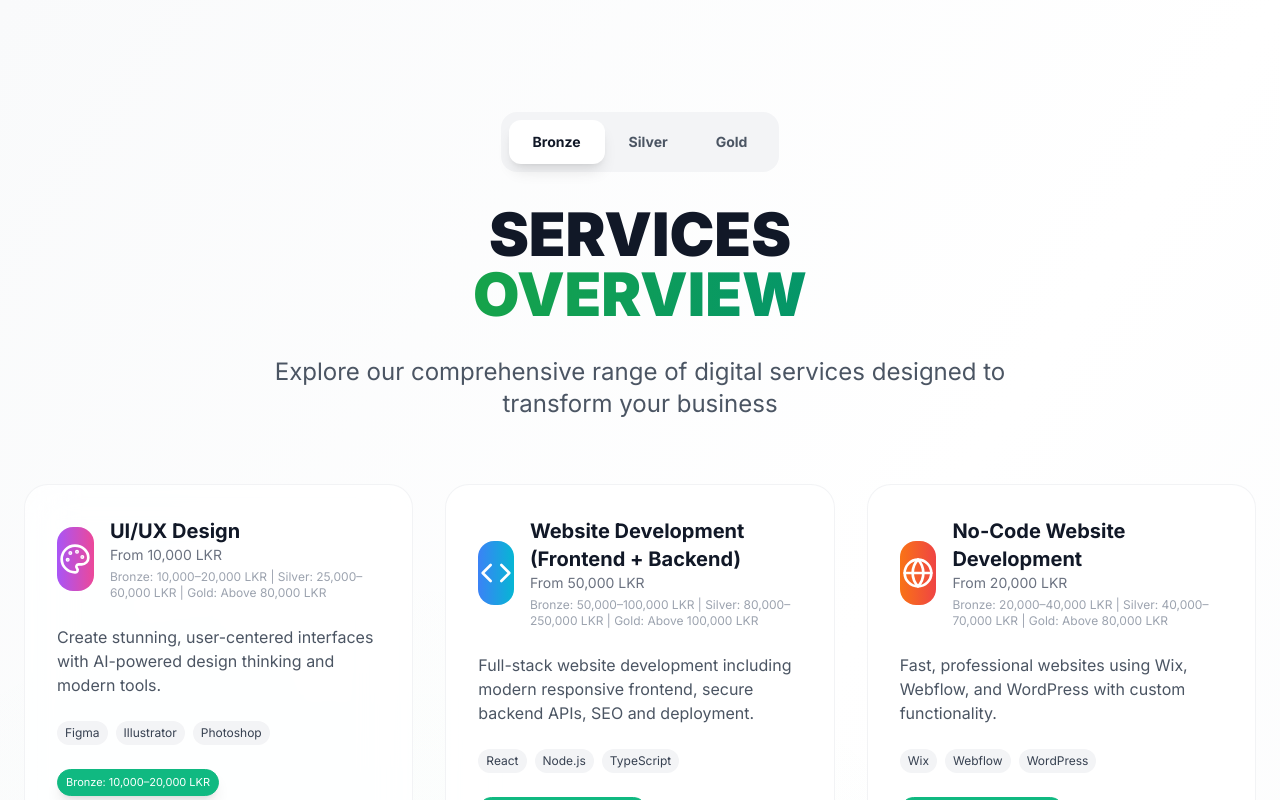
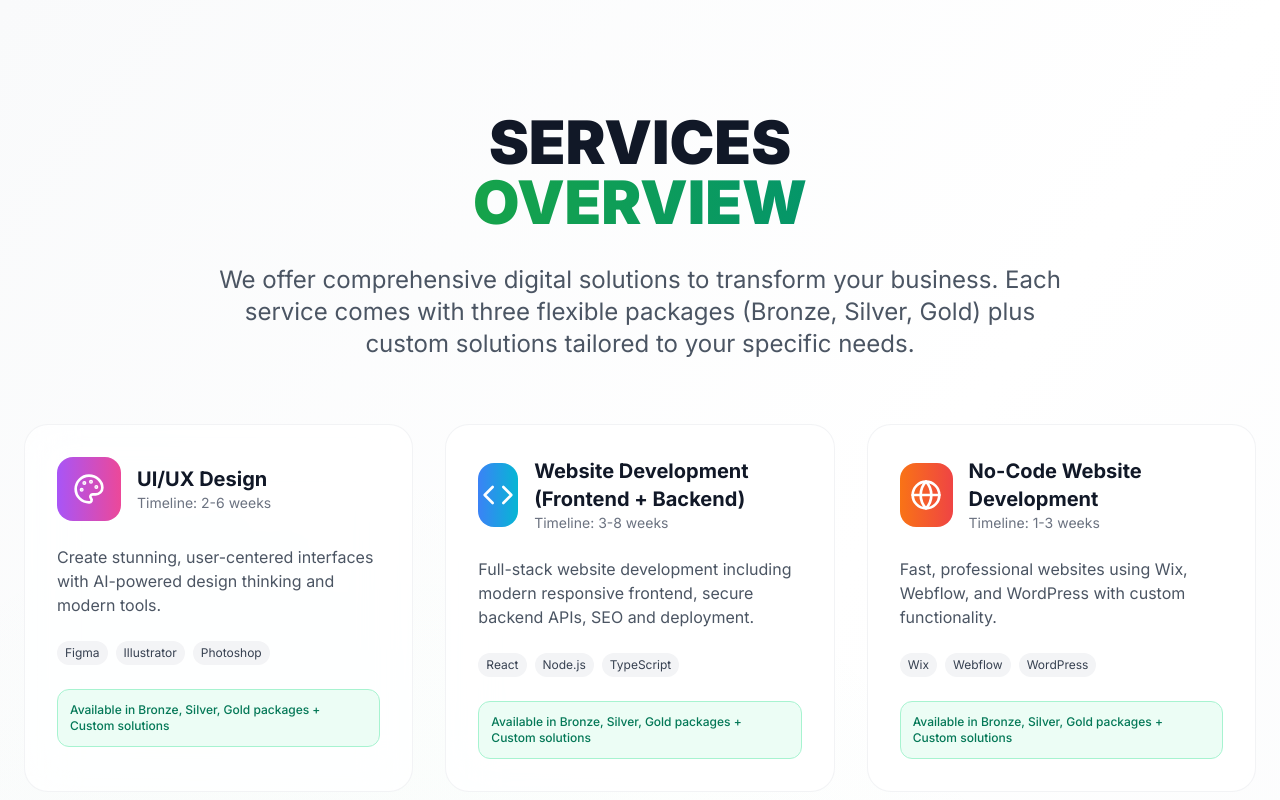
Before and after one commit to codeknox-lk/codeknox-website, a React (Vite) app: page /services in a window 1280 px wide. Shown: the part 800-1600 px from the top of the page. Built offline with nearby package versions, Linux system fonts and the light colour scheme.

Commit message:
🎨 Services Overview: Remove pricing, focus on service explanations with 3 packages + custom mention

```diff
--- a/src/pages/Services.tsx
+++ b/src/pages/Services.tsx
@@ -127,30 +127,6 @@ const Services: React.FC = () => {
             viewport={{ once: true }}
             className="text-center mb-12 sm:mb-16"
           >
-            {/* Tier Selector */}
-            <motion.div
-              initial={{ opacity: 0, y: 20 }}
-              whileInView={{ opacity: 1, y: 0 }}
-              transition={{ duration: 0.6, delay: 0.2 }}
-              viewport={{ once: true }}
-              className="mb-8"
-            >
-              <div className="inline-flex bg-gray-100 rounded-2xl p-2">
-                {(['bronze', 'silver', 'gold'] as const).map((tier) => (
-                  <button
-                    key={tier}
-                    onClick={() => setSelectedTier(tier)}
-                    className={`px-6 py-3 rounded-xl font-bold text-sm transition-all duration-300 ${
-                      selectedTier === tier
-                        ? 'bg-white text-gray-900 shadow-lg'
-                        : 'text-gray-600 hover:text-gray-900'
-                    }`}
-                  >
-                    {tier.charAt(0).toUpperCase() + tier.slice(1)}
-                  </button>
-                ))}
-              </div>
-            </motion.div>
             <motion.h2
               initial={{ opacity: 0, scale: 0.8 }}
               whileInView={{ opacity: 1, scale: 1 }}
@@ -169,9 +145,9 @@ const Services: React.FC = () => {
               whileInView={{ opacity: 1, y: 0 }}
               transition={{ duration: 0.8, delay: 0.4 }}
               viewport={{ once: true }}
-              className="text-lg sm:text-xl md:text-2xl text-gray-600 max-w-3xl mx-auto px-4"
+              className="text-lg sm:text-xl md:text-2xl text-gray-600 max-w-4xl mx-auto px-4 mb-8"
             >
-              Explore our comprehensive range of digital services designed to transform your business
+              We offer comprehensive digital solutions to transform your business. Each service comes with three flexible packages (Bronze, Silver, Gold) plus custom solutions tailored to your specific needs.
             </motion.p>
           </motion.div>
 
@@ -194,8 +170,7 @@ const Services: React.FC = () => {
                       </div>
                       <div>
                         <h3 className="text-lg sm:text-xl font-bold text-gray-900">{service.title}</h3>
-                        <p className="text-sm text-gray-500">{service.startingPrice}</p>
-                        <p className="text-[11px] sm:text-xs text-gray-400 mt-1 leading-snug">{service.priceRange}</p>
+                        <p className="text-sm text-gray-500">Timeline: {service.timeline}</p>
                       </div>
                     </div>
 
@@ -211,24 +186,11 @@ const Services: React.FC = () => {
                       ))}
                     </div>
 
-                    {/* Tier Pills (parsed from priceRange) */}
-                    <div className="mt-3 flex flex-wrap gap-2">
-                      {service.priceRange.split('|').map((chunk, i) => {
-                        const tierName = chunk.split(':')[0].trim().toLowerCase();
-                        const isActive = tierName === selectedTier;
-                        return (
-                          <span
-                            key={i}
-                            className={`px-2 py-1 text-[11px] rounded-full border transition-all duration-300 ${
-                              isActive
-                                ? 'bg-emerald-500 text-white border-emerald-500 shadow-lg'
-                                : 'bg-emerald-50 text-emerald-700 border-emerald-200'
-                            }`}
-                          >
-                            {chunk.trim()}
-                          </span>
-                        );
-                      })}
+                    {/* Package Info */}
+                    <div className="mt-4 p-3 bg-emerald-50 rounded-xl border border-emerald-200">
+                      <p className="text-xs text-emerald-700 font-medium">
+                        Available in Bronze, Silver, Gold packages + Custom solutions
+                      </p>
                     </div>
                   </div>
                 </div>
```
